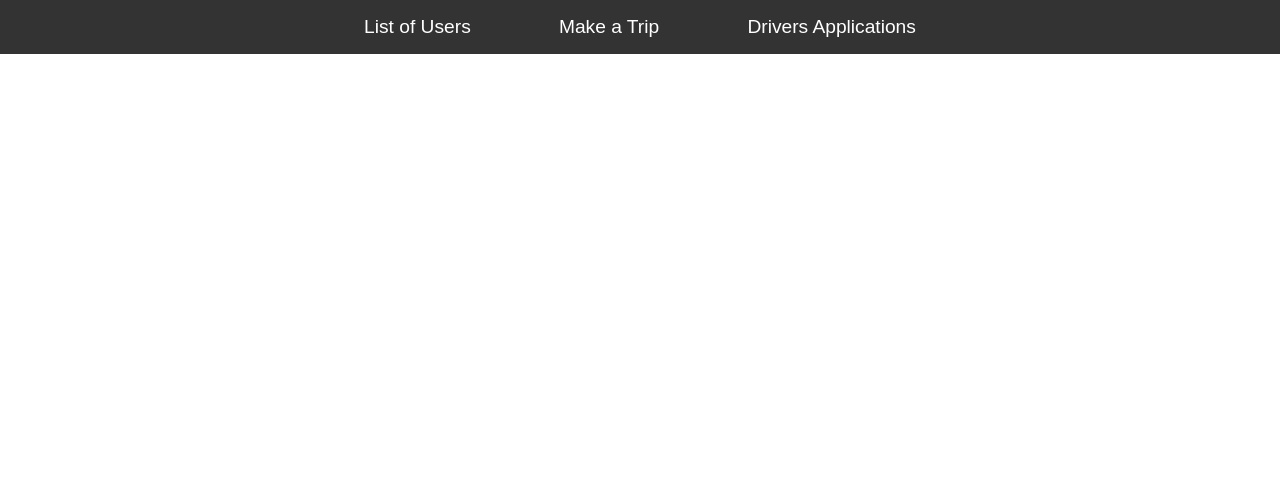
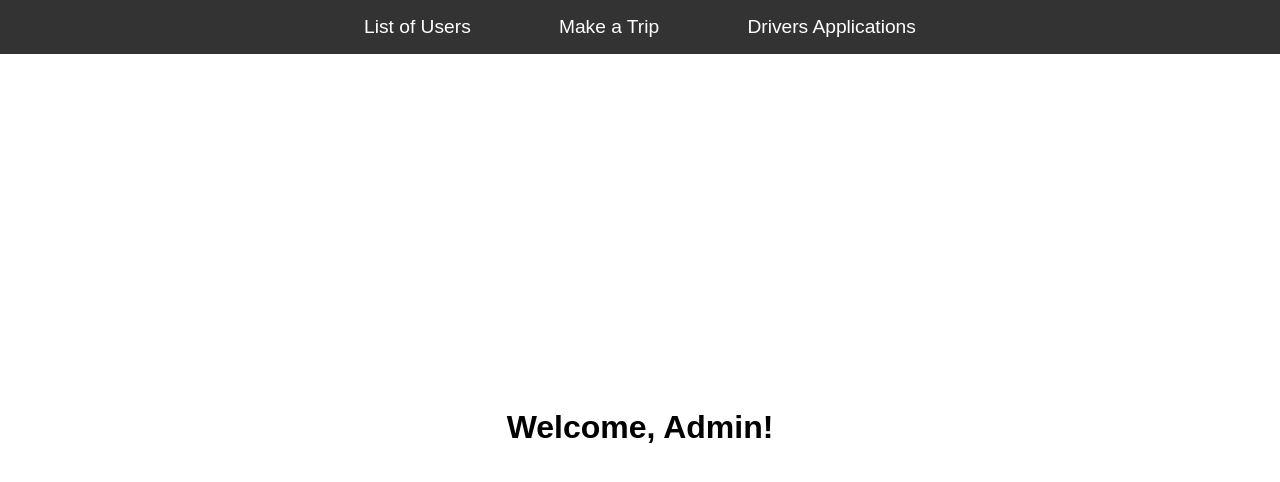
Before and after one commit to SamirJabre/Front-End-Admin, a React (Vite) app: page /dashboard in a window 1280 px wide. Shown: the top 482 px of the page. Built offline with nearby package versions, Linux system fonts and the light colour scheme.

Commit message:
Dashboard Page Completed

```diff
--- a/src/pages/DashboardPage/dashboard.css
+++ b/src/pages/DashboardPage/dashboard.css
@@ -8,6 +8,14 @@
     width: 100vw;
     background-color: #ffffff;
     display: flex;
+    flex-direction: column;
+    justify-content: flex-start;
+    align-items: center;
+}
+.welcome-message{
+    display: flex;
     justify-content: center;
-    align-items: flex-start;
+    align-items: center;
+    height: 100%;
+    width: 100%;
 }
--- a/src/pages/DashboardPage/dashboard.jsx
+++ b/src/pages/DashboardPage/dashboard.jsx
@@ -6,6 +6,9 @@ function dashboard() {
   return (
     <div className='container'>
       <Navbar />
+      <div className="welcome-message">
+          <h1>Welcome, Admin!</h1>
+        </div>
     </div>
   )
 }
```
